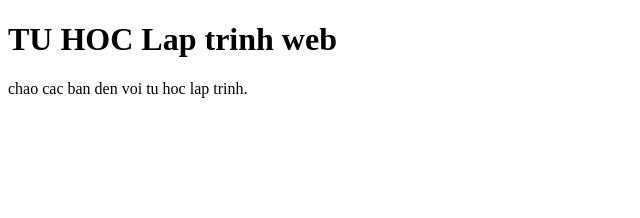
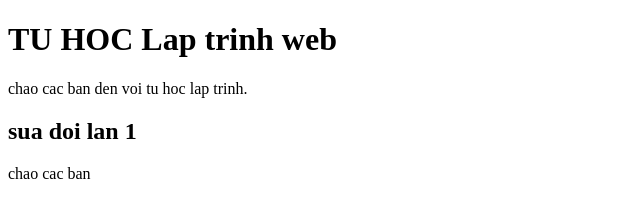
Before and after one commit to HuynhThangVN/du-an-4-lan-2, a plain HTML site: page index.html in a window 1280 px wide. Shown: the whole page, without its empty margins (0-640 px from the left). Drawn offline with Linux system fonts and the light colour scheme.

Commit message:
sua doi lan 1

```diff
--- a/index.html
+++ b/index.html
@@ -8,5 +8,7 @@
   <body>
     <h1>TU HOC Lap trinh web</h1>
     <p>chao cac ban den voi tu hoc lap trinh.</p>
+    <h2>sua doi lan 1</h2>
+    <p>chao cac ban</p>
   </body>
 </html>
```
